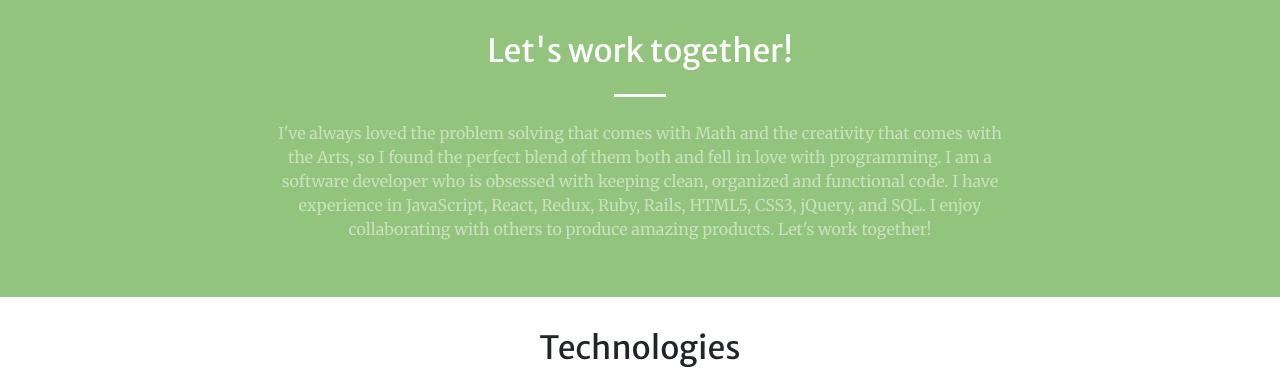
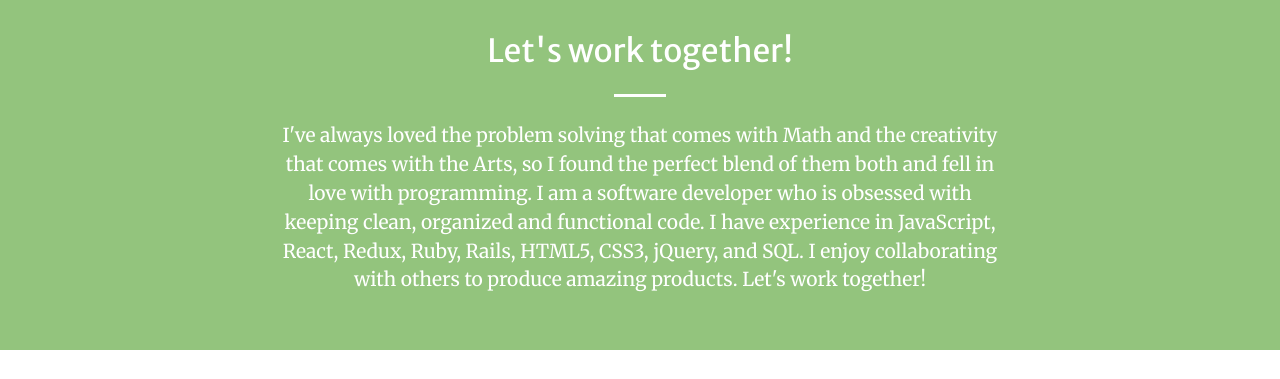
Before and after one commit to Orenshaf/orenshaf.github.io, a website with bundled scripts: page index.html in a window 1280 px wide. Shown: the part 800-1179 px from the top of the page. Built offline with nearby package versions, Linux system fonts and the light colour scheme; files whose address does not match are found by name.

Commit message:
change work together section to be more readable

```diff
--- a/scss/creative.scss
+++ b/scss/creative.scss
@@ -50,3 +50,8 @@
   font-size: 12px;
   margin-bottom: 10px;
 }
+
+.text-white-50 {
+  font-size: 1.2rem;
+  color: rgba(255, 255, 255, 1) !important;
+}
```
Also changed, not shown: css/creative.css, css/creative.min.css.
